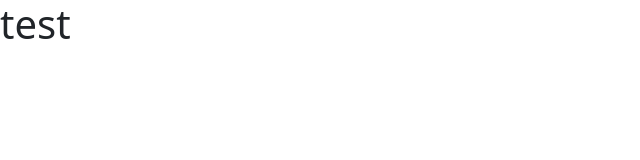
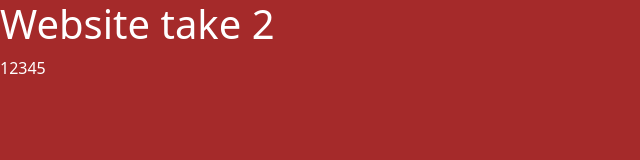
Before and after one commit to ericpolley/gitblog, a plain HTML site: page index.html in a window 1280 px wide. Shown: the whole page, without its empty margins (0-640 px from the left). Drawn offline with nearby package versions, Linux system fonts and the light colour scheme.

Commit message:
update 2

```diff
--- a/index.html
+++ b/index.html
@@ -16,6 +16,7 @@
       integrity="sha384-iYQeCzEYFbKjA/T2uDLTpkwGzCiq6soy8tYaI1GyVh/UjpbCx/TYkiZhlZB6+fzT"
       crossorigin="anonymous"
     />
+    <link rel="stylesheet" href="style.css" />
   </head>
 
   <body>
@@ -23,7 +24,8 @@
       <!-- place navbar here -->
     </header>
     <main>
-      <h1>test</h1>
+      <h1>Website take 2</h1>
+      <p>12345</p>
     </main>
     <footer>
       <!-- place footer here -->
--- a/style.css
+++ b/style.css
@@ -0,0 +1,4 @@
+body {
+    background-color: brown ;
+    color: white;
+}
```
